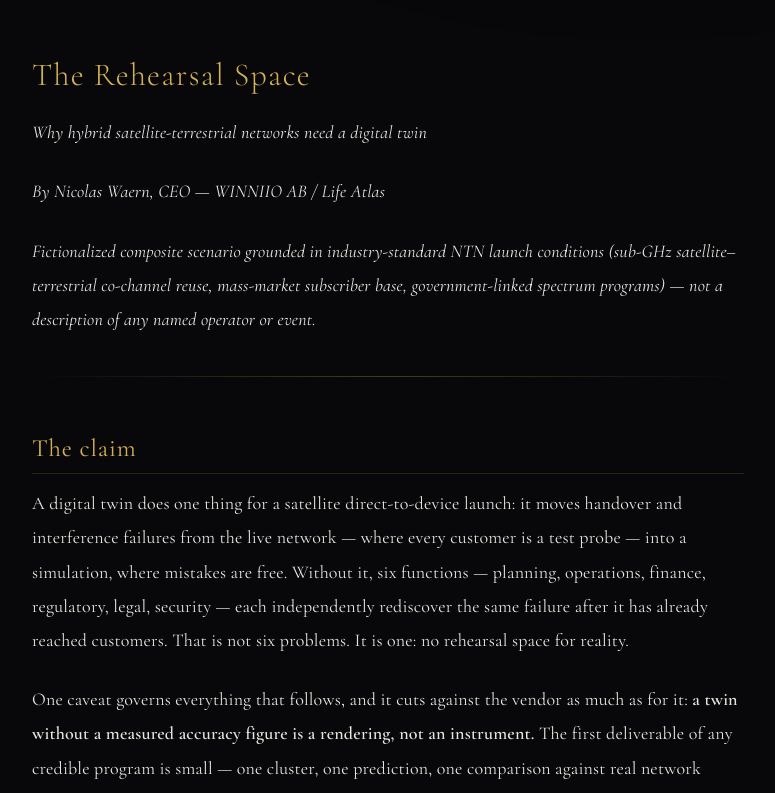
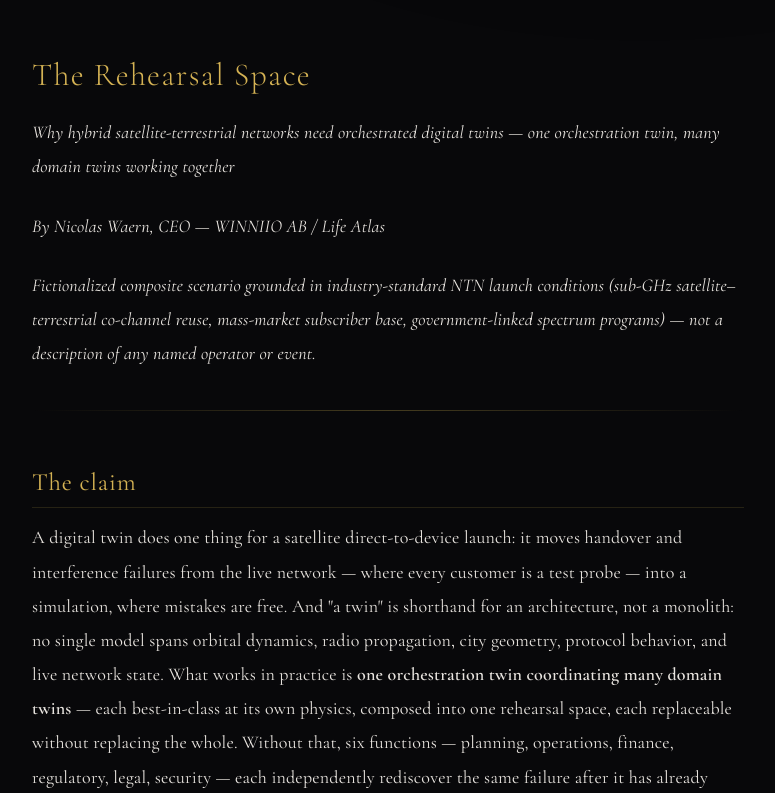
Before and after one commit to LifeAtlas/the-sentinel-seed, a Next.js app: page /research/research-rehearsal-space in a window 1280 px wide. Shown: the part 720-1513 px from the top of the page, without its empty margins (252-1027 px from the left). Built offline with nearby package versions, Linux system fonts and the light colour scheme.

Commit message:
Title correction: orchestrated digital twins (one orchestration twin, many domain twins) — md + registry; Zenodo record updated same DOI
Co-Authored-By: Claude Fable 5 <noreply@anthropic.com>
Claude-Session: https://claude.ai/code/session_01FrmC14MVk4R72UdXoYoYiM

```diff
--- a/app/research/[slug]/page.tsx
+++ b/app/research/[slug]/page.tsx
@@ -22,7 +22,7 @@ export const researchArticles: Omit<ResearchArticle, "content">[] = [
   {
     slug: "research-rehearsal-space",
     title: "The Rehearsal Space",
-    subtitle: "Why Hybrid Satellite-Terrestrial Networks Need a Digital Twin",
+    subtitle: "Why Hybrid Satellite-Terrestrial Networks Need Orchestrated Digital Twins",
     year: "Jul 29, 2026",
     excerpt: "A digital twin moves handover and interference failures from the live network — where every customer is a test probe — into a simulation, where mistakes are free.",
     doi: "10.5281/zenodo.21694074",
--- a/content/research/053-rehearsal-space-tn-ntn.md
+++ b/content/research/053-rehearsal-space-tn-ntn.md
@@ -1,5 +1,5 @@
 ---
-title: "The Rehearsal Space — Why Hybrid Satellite-Terrestrial Networks Need a Digital Twin"
+title: "The Rehearsal Space — Why Hybrid Satellite-Terrestrial Networks Need Orchestrated Digital Twins"
 author: "Nicolas Waern"
 affiliation: "WINNIIO AB"
 orcid: "0009-0001-4011-8201"
@@ -15,7 +15,7 @@ type: sentinel-whitepaper
 
 # The Rehearsal Space
 
-*Why hybrid satellite-terrestrial networks need a digital twin*
+*Why hybrid satellite-terrestrial networks need orchestrated digital twins — one orchestration twin, many domain twins working together*
 
 *By Nicolas Waern, CEO — WINNIIO AB / Life Atlas*
 
@@ -25,7 +25,7 @@ type: sentinel-whitepaper
 
 ## The claim
 
-A digital twin does one thing for a satellite direct-to-device launch: it moves handover and interference failures from the live network — where every customer is a test probe — into a simulation, where mistakes are free. Without it, six functions — planning, operations, finance, regulatory, legal, security — each independently rediscover the same failure after it has already reached customers. That is not six problems. It is one: no rehearsal space for reality.
+A digital twin does one thing for a satellite direct-to-device launch: it moves handover and interference failures from the live network — where every customer is a test probe — into a simulation, where mistakes are free. And "a twin" is shorthand for an architecture, not a monolith: no single model spans orbital dynamics, radio propagation, city geometry, protocol behavior, and live network state. What works in practice is **one orchestration twin coordinating many domain twins** — each best-in-class at its own physics, composed into one rehearsal space, each replaceable without replacing the whole. Without that, six functions — planning, operations, finance, regulatory, legal, security — each independently rediscover the same failure after it has already reached customers. That is not six problems. It is one: no rehearsal space for reality.
 
 One caveat governs everything that follows, and it cuts against the vendor as much as for it: **a twin without a measured accuracy figure is a rendering, not an instrument.** The first deliverable of any credible program is small — one cluster, one prediction, one comparison against real network counters, one error bar. Every benefit below is conditional on that number existing.
 
```
